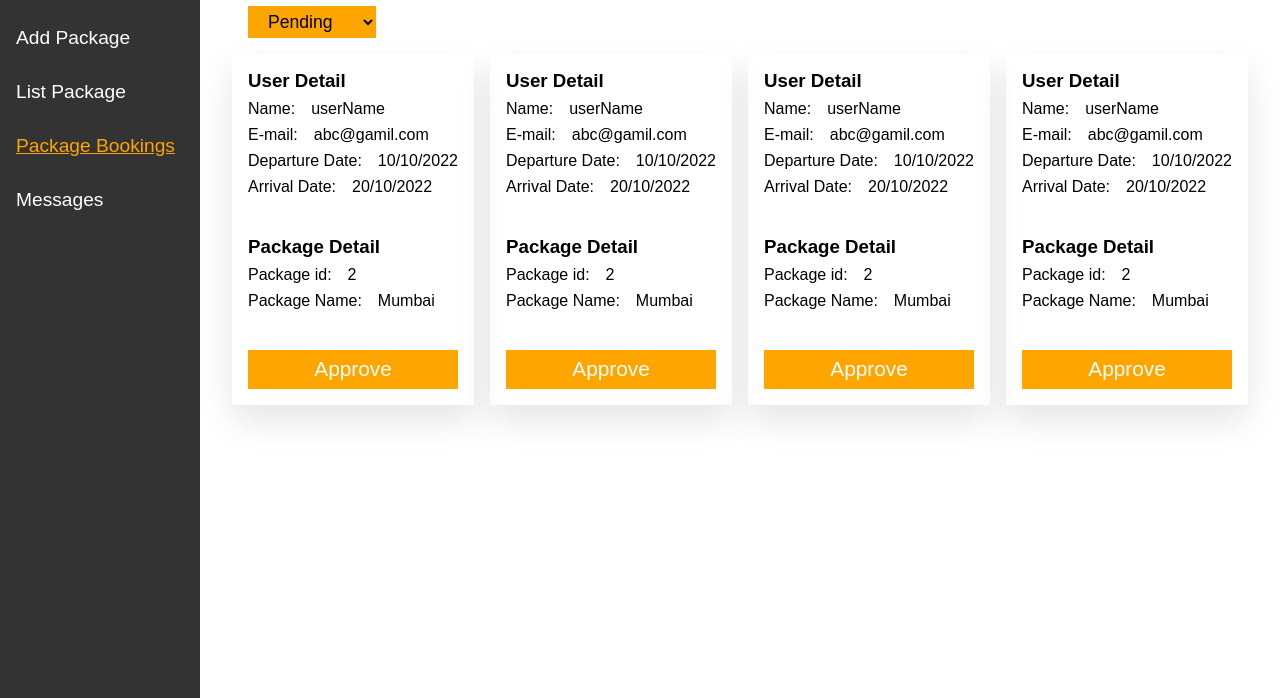
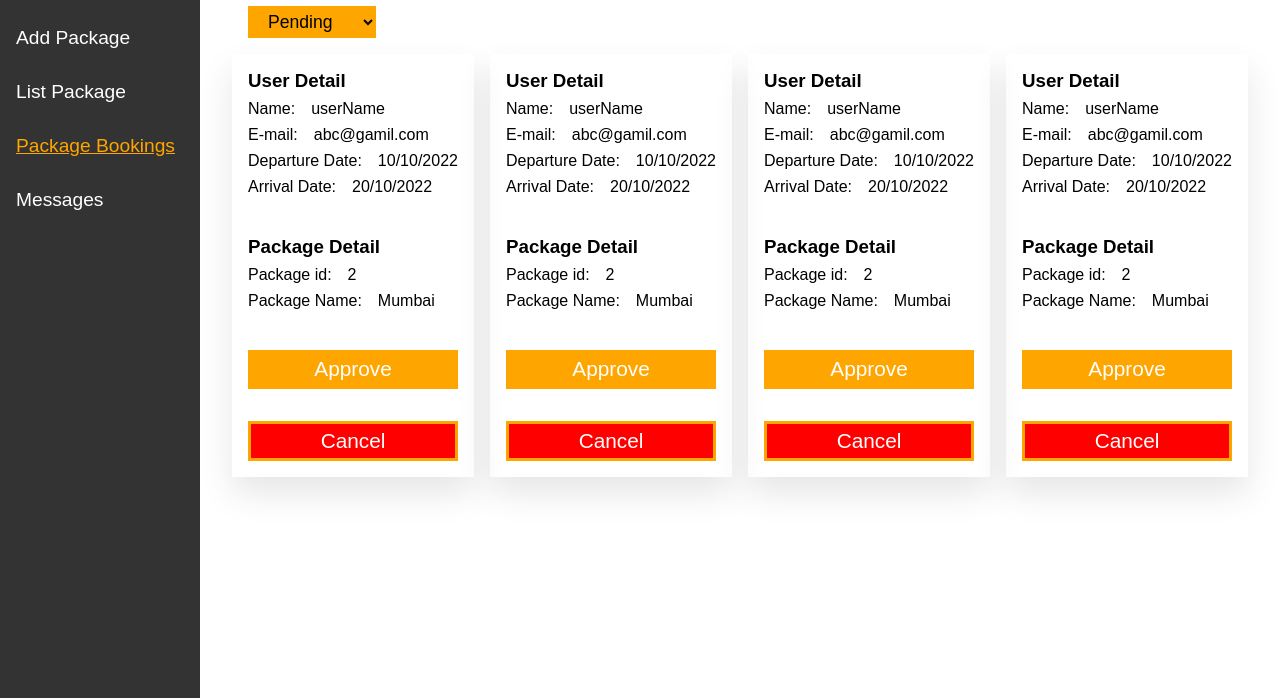
Before and after one commit to BLooDBRothER/tours_travel, a website with bundled scripts: page frontend/admin/index.html in a window 1280 px wide. Both pictures are taken after a click on the element "Package Bookings". Shown: the part 102-800 px from the top of the page. Built offline with nearby package versions, Linux system fonts and the light colour scheme.

Commit message:
Update UI

```diff
--- a/frontend/admin/css/style.css
+++ b/frontend/admin/css/style.css
@@ -227,9 +227,18 @@ header h2 span {
     /* justify-content: space-between; */
 }
 
-.booking .approve-btn{
+.booking .approve-btn, .booking .cancel-btn{
     font-size: 1.3rem;
     padding: .3rem 1rem;
+}
+
+.booking .cancel-btn{
+  background-color: red;
+  /* border: none; */
+}
+
+.booking .cancel-btn:hover{
+  background-color: white;
 }
 
 /* Message */
--- a/frontend/admin/index.html
+++ b/frontend/admin/index.html
@@ -114,6 +114,7 @@
                     <div class="pkg-name">Package Name: <span>Mumbai</span></div>
                 </div>
                 <div class="btn approve-btn">Approve</div>
+                <div class="btn cancel-btn">Cancel</div>
             </div>
             <div class="booking">
                 <div class="user-detail">
@@ -129,6 +130,7 @@
                     <div class="pkg-name">Package Name: <span>Mumbai</span></div>
                 </div>
                 <div class="btn approve-btn">Approve</div>
+                <div class="btn cancel-btn">Cancel</div>
             </div>
             <div class="booking">
                 <div class="user-detail">
@@ -144,6 +146,7 @@
                     <div class="pkg-name">Package Name: <span>Mumbai</span></div>
                 </div>
                 <div class="btn approve-btn">Approve</div>
+                <div class="btn cancel-btn">Cancel</div>
             </div>
             <div class="booking">
                 <div class="user-detail">
@@ -159,6 +162,7 @@
                     <div class="pkg-name">Package Name: <span>Mumbai</span></div>
                 </div>
                 <div class="btn approve-btn">Approve</div>
+                <div class="btn cancel-btn">Cancel</div>
             </div>
         </div>
     </section>
```
